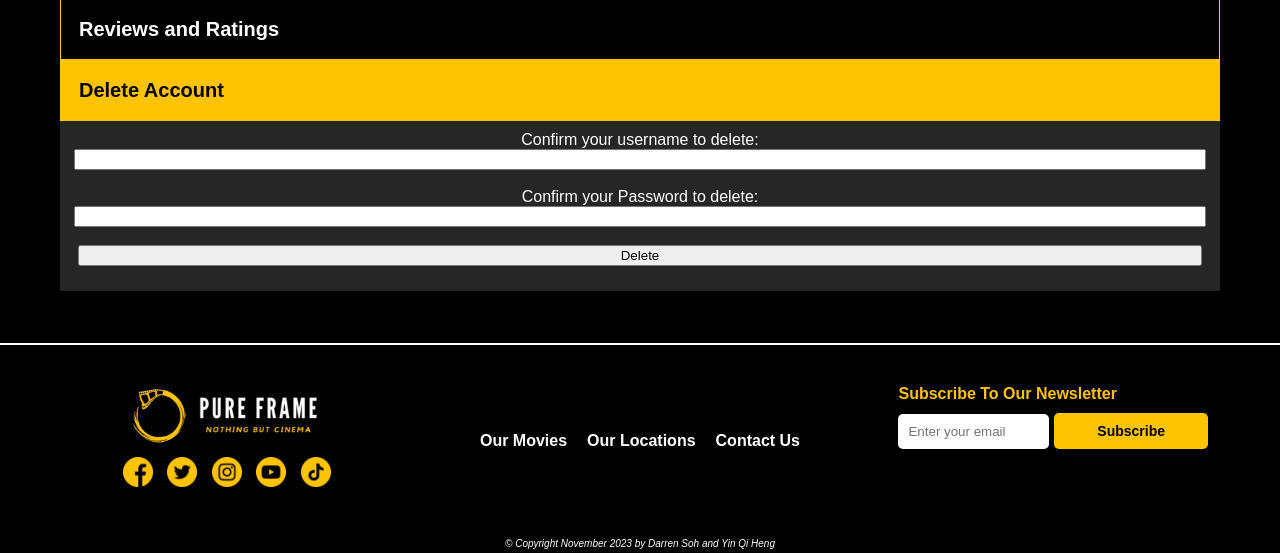
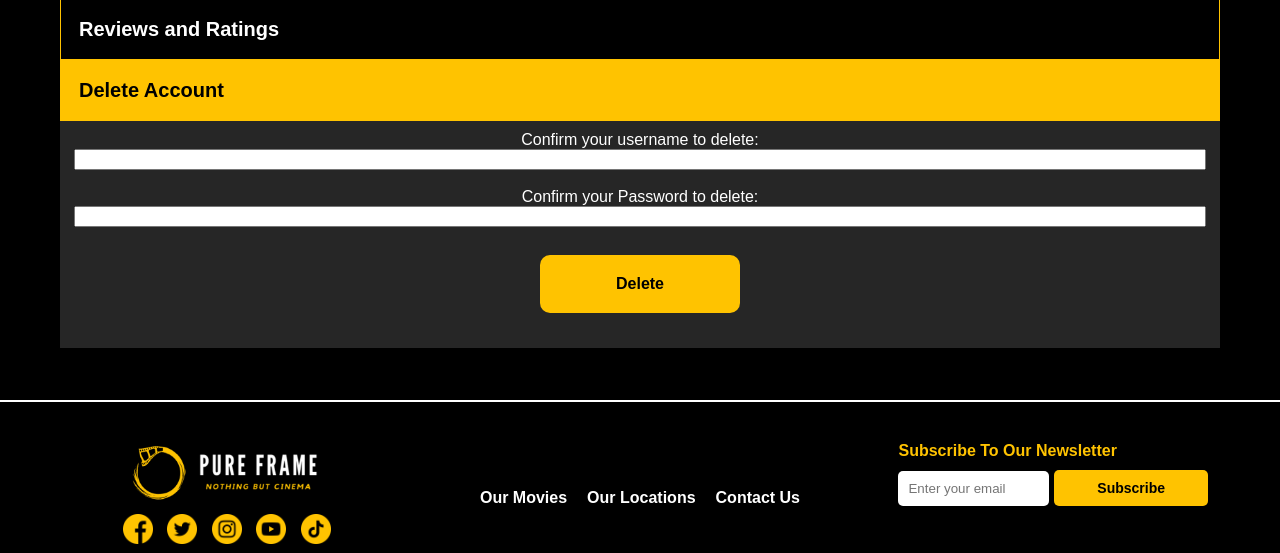
Before and after one commit to darren170999/IE4717, a PHP site: page /profile.php in a window 1280 px wide, after a click on "Delete Account". Shown: the part 868-1421 px from the top of the page. Run offline with PHP 8.4, Linux system fonts and the light colour scheme; data that the repository does not hold is empty.

Commit message:
delete button styling

```diff
--- a/assets/css/style_profile.css
+++ b/assets/css/style_profile.css
@@ -430,3 +430,20 @@ cursor: pointer;
 font-weight: bold;
 font-size: 30px;
 }
+
+#deleteAccountButton{
+    background-color: #FFC300; /* Gold background */
+    display: inline-block;
+    width: 200px;  /* Set a fixed width */
+    height: auto;
+    text-align: center;  /* Center the text inside */
+    border: none;
+    border-radius: 10px;
+    color: #000000; /* Black text */
+    font-weight: bold;
+    padding: 20px;
+    margin: 10px;
+    text-decoration: none;
+    font-size: 16px;
+    cursor: pointer;
+}
```
